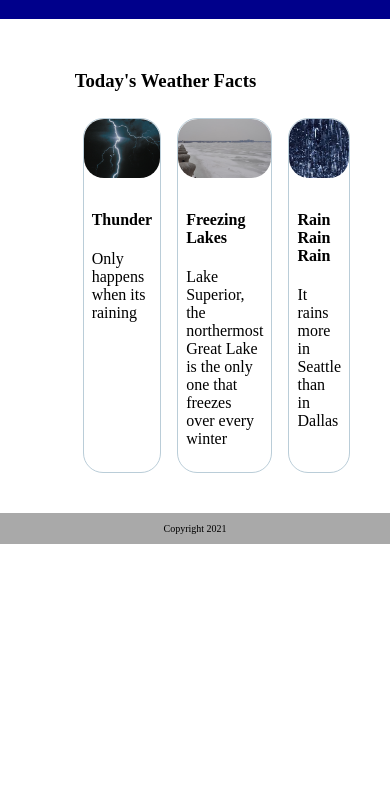
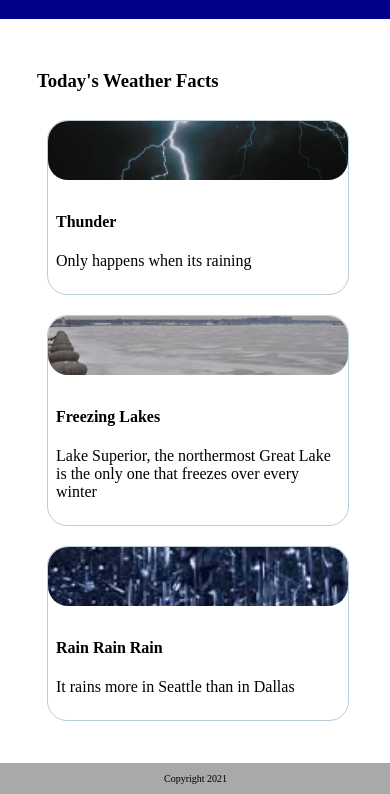
Before and after one commit to netia1128/Netia_FE_homework, a plain HTML site: page homework.html in a window 390 px wide. Shown: the part 61-855 px from the top of the page. Drawn offline with Linux system fonts and the light colour scheme.

Commit message:
Make cards responsive

```diff
--- a/homework_stylesheet.css
+++ b/homework_stylesheet.css
@@ -11,9 +11,9 @@ body {
 .card {
   border-radius: 20px;
   border: 1px solid #bacdd8;
-  margin: 8px;
+  margin: 10px;
+  min-width: 300px;
 }
-
 .card-details {
   padding: 8px;
 }
@@ -60,4 +60,13 @@ body {
     grid-area: sidebar;
     display: none;
   }
+  .content {
+    padding: 32px;
+    grid-area: content;
+    display: inline-grid;
+    grid-template-columns: 1fr;
+    grid-template-areas:
+      "section-header"
+      "card";
+  }
 }
```
